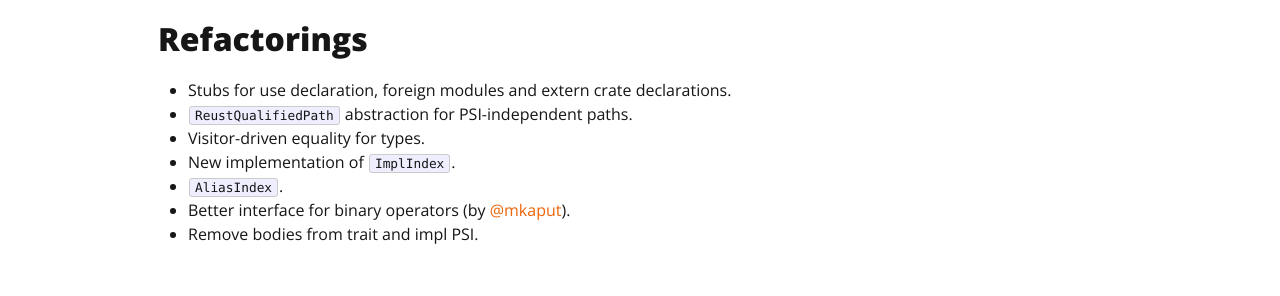
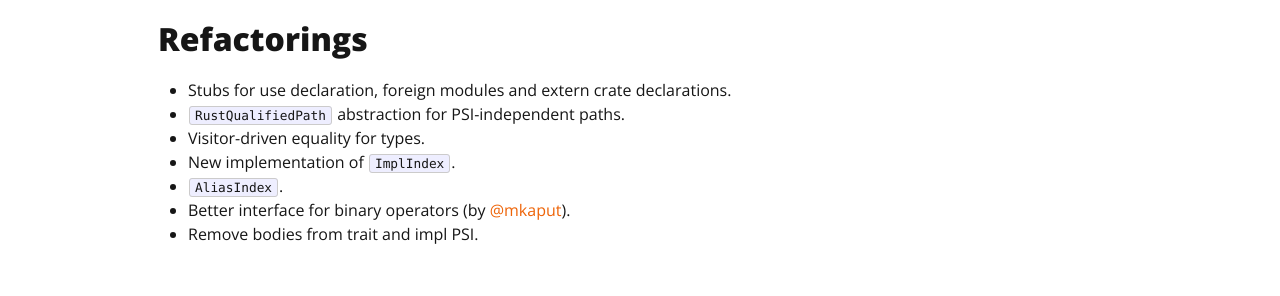
Before and after one commit to intellij-rust/intellij-rust.github.io, a Jekyll site: the page built from _posts/2016-08-29-changelog-9.markdown, in a window 1280 px wide and 1292 px high. Shown: the part 831-1127 px from the top of the window. Built offline with Jekyll 4.4.1, drawn with Linux system fonts in a browser that asks for light colours; nearby versions of some CDN libraries; some web fonts are replaced.

Commit message:
Fix a typo in changelog 9 (#31)

```diff
--- a/_posts/2016-08-29-changelog-9.markdown
+++ b/_posts/2016-08-29-changelog-9.markdown
@@ -37,7 +37,7 @@ This an entry for several weeks!
 ## Refactorings
 
 * Stubs for use declaration, foreign modules and extern crate declarations.
-* `ReustQualifiedPath` abstraction for PSI-independent paths.
+* `RustQualifiedPath` abstraction for PSI-independent paths.
 * Visitor-driven equality for types.
 * New implementation of `ImplIndex`.
 * `AliasIndex`.
```
